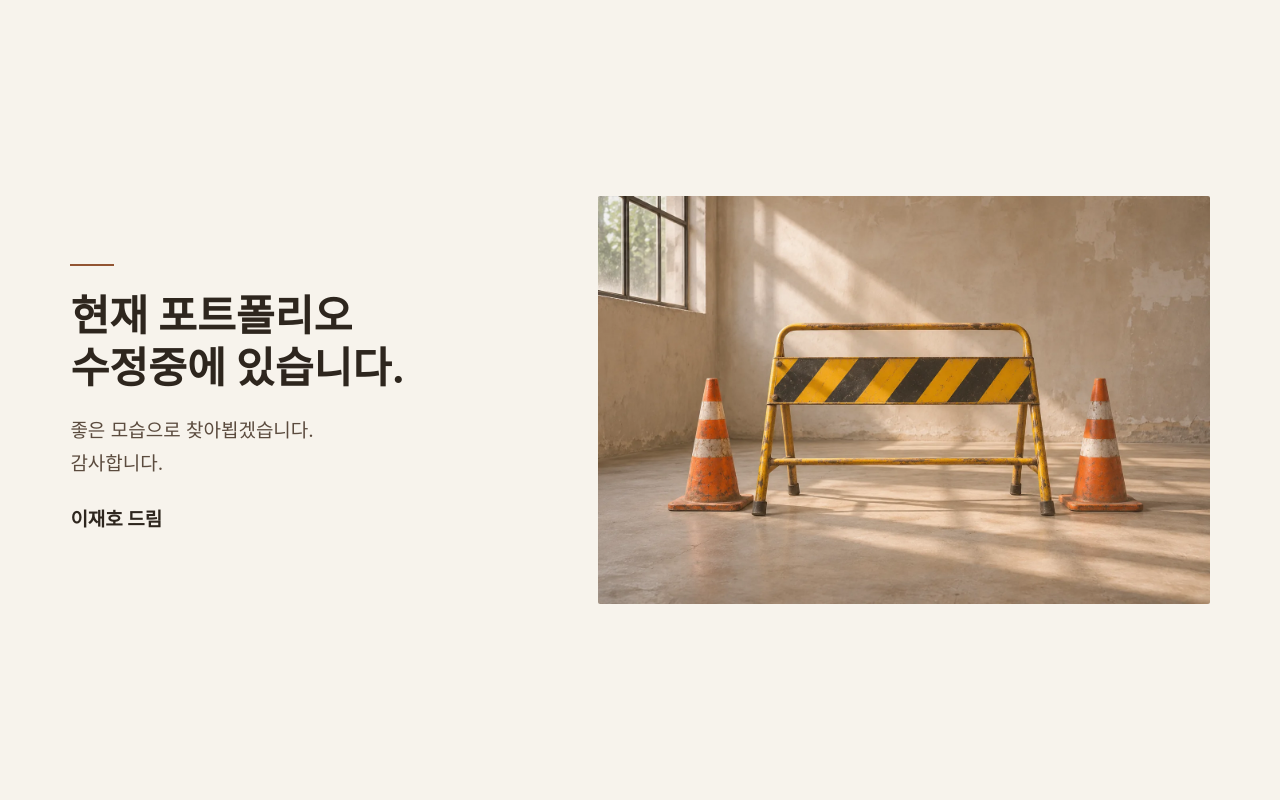
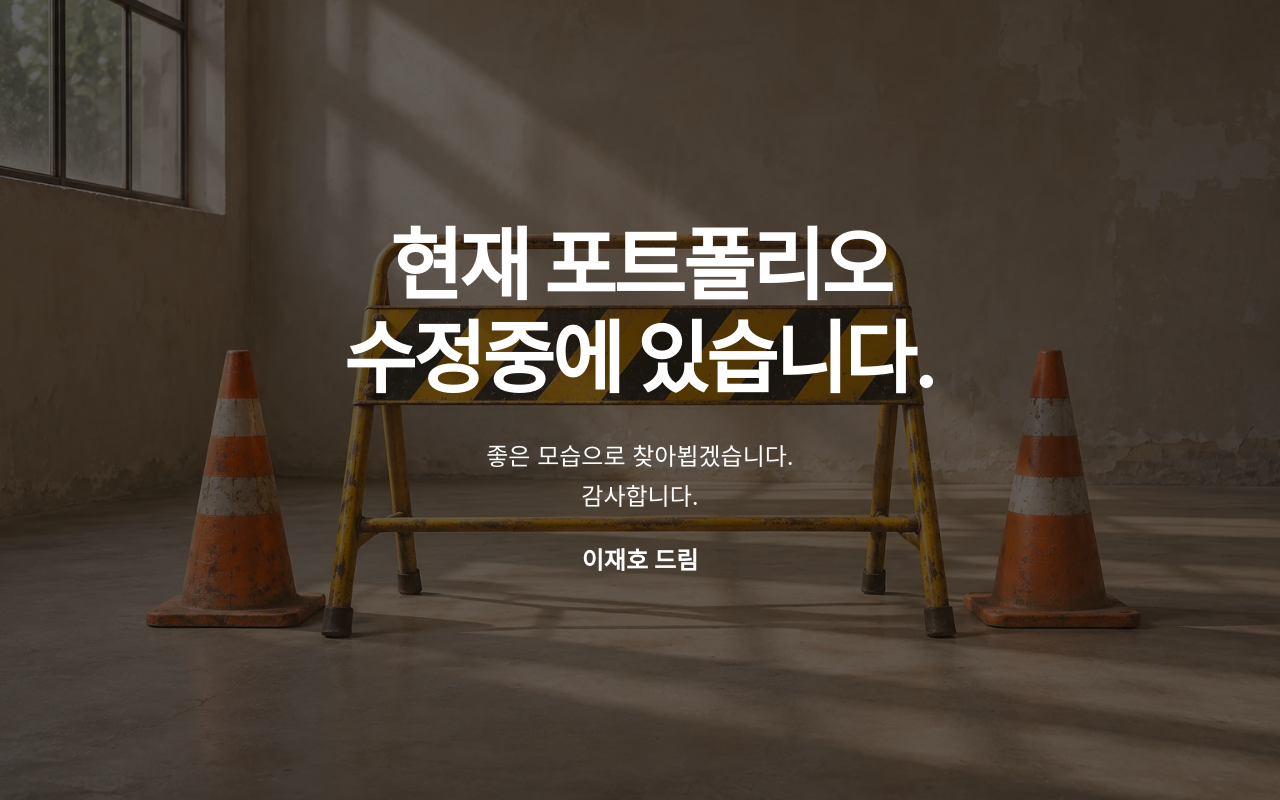
Before and after one commit to Ficstory/portfolio-os, a Next.js app: page / in a window 1280 px wide. Built offline with nearby package versions, Linux system fonts and the light colour scheme.

Commit message:
Center maintenance notice over the construction photo

```diff
--- a/src/app/maintenance.module.css
+++ b/src/app/maintenance.module.css
@@ -1,72 +1,52 @@
 .page {
-  --paper: #f7f3ec;
-  --ink: #2e261e;
-  --muted-ink: #5b4b3e;
-  --accent: #925432;
-
+  position: relative;
+  isolation: isolate;
   display: grid;
-  align-content: center;
+  place-items: center;
   min-height: 100vh;
   min-height: 100svh;
-  padding: clamp(1.25rem, 5.5vw, 5rem);
-  background: var(--paper);
-  color: var(--ink);
+  padding: clamp(1.25rem, 5vw, 4rem);
+  background: #1f1a16;
+  color: #fff;
+  text-align: center;
 }
 
-.layout {
-  display: grid;
-  grid-template-columns: minmax(0, 1fr) minmax(0, 1.32fr);
-  align-items: center;
-  gap: clamp(2rem, 5vw, 5rem);
-  width: min(100%, 72rem);
-  margin-inline: auto;
+.page::before {
+  position: absolute;
+  z-index: -1;
+  inset: 0;
+  background: rgb(0 0 0 / 60%);
+  content: "";
+}
+
+.photo {
+  z-index: -2;
+  object-fit: cover;
+  object-position: center 58%;
 }
 
 .message {
+  max-width: 54rem;
+  overflow-wrap: anywhere;
   word-break: keep-all;
-  overflow-wrap: anywhere;
-}
-
-.message::before {
-  display: block;
-  width: 2.75rem;
-  height: 0.125rem;
-  margin-bottom: 1.5rem;
-  background: var(--accent);
-  content: "";
 }
 
 .message h1 {
   margin: 0;
-  font-size: clamp(2rem, 3.3vw, 3.2rem);
+  font-size: clamp(2rem, 1rem + 4.9vw, 5rem);
   font-weight: 700;
-  line-height: 1.23;
+  line-height: 1.18;
+  letter-spacing: -0.04em;
   text-wrap: balance;
 }
 
 .message p {
-  margin: 1.35rem 0 0;
-  color: var(--muted-ink);
-  font-size: clamp(1rem, 1.5vw, 1.1875rem);
-  line-height: 1.7;
+  margin: clamp(1.25rem, 3.25vw, 2rem) 0 0;
+  font-size: clamp(1.0625rem, 2.1vw, 1.5rem);
+  line-height: 1.65;
 }
 
 .message .signature {
-  margin-top: 1.5rem;
-  color: var(--ink);
-  font-weight: 650;
+  margin-top: clamp(1rem, 2.3vw, 1.5rem);
+  font-weight: 600;
 }
-
-.photo {
-  display: block;
-  width: 100%;
-  height: auto;
-  border-radius: 0.125rem;
-}
-
-@media (max-width: 47.999rem) {
-  .layout {
-    grid-template-columns: minmax(0, 1fr);
-    max-width: 34rem;
-  }
-}
--- a/src/app/page.tsx
+++ b/src/app/page.tsx
@@ -14,20 +14,18 @@ export const metadata: Metadata = {
 export default function MaintenancePage() {
   return (
     <main className={styles.page}>
-      <div className={styles.layout}>
-        <div className={styles.message}>
-          <h1>{notice}</h1>
-          <p>{returnMessage}<br />감사합니다.</p>
-          <p className={styles.signature}>이재호 드림</p>
-        </div>
-        <Image
-          alt="공사 중인 공간에 놓인 노란 안전펜스와 주황색 안전 콘"
-          className={styles.photo}
-          src="/maintenance/under-construction.webp"
-          width={1536}
-          height={1024}
-          preload
-        />
+      <Image
+        alt=""
+        className={styles.photo}
+        src="/maintenance/under-construction.webp"
+        fill
+        sizes="100vw"
+        preload
+      />
+      <div className={styles.message}>
+        <h1>{notice}</h1>
+        <p>{returnMessage}<br />감사합니다.</p>
+        <p className={styles.signature}>이재호 드림</p>
       </div>
     </main>
   );
```
